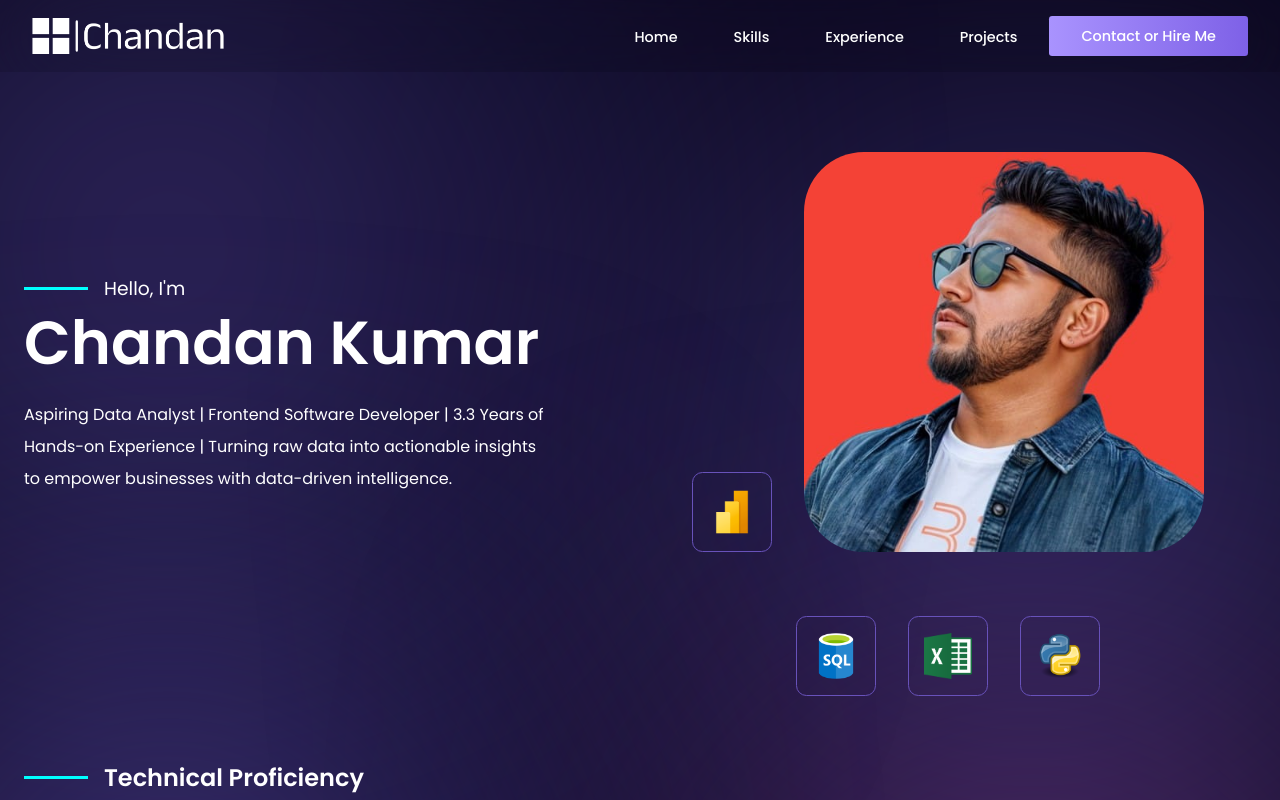
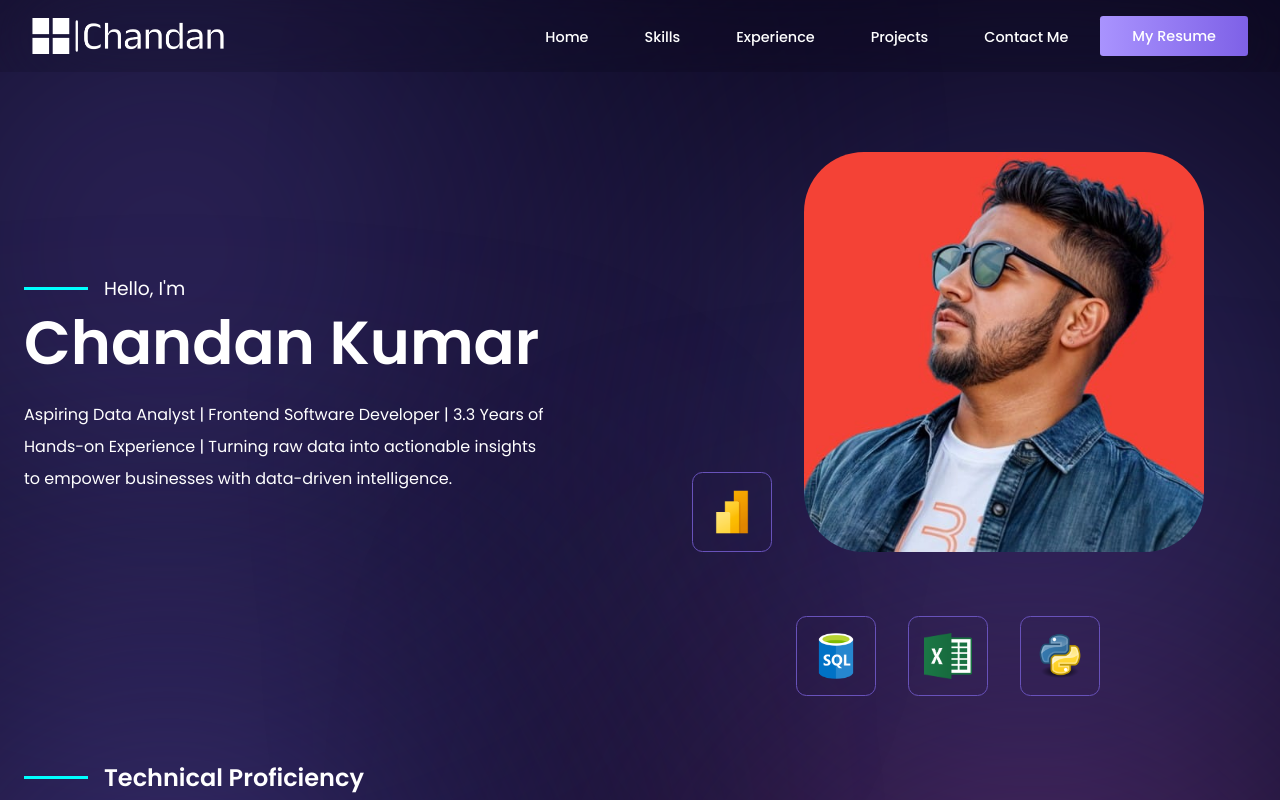
Before and after one commit to ChandanKr/portfolio-with-react, a React (Create React App) app: page / in a window 1280 px wide. Shown: the top 800 px of the page. Built offline with nearby package versions, Linux system fonts and the light colour scheme.

Commit message:
Resume Button Added With Download Functionality

```diff
--- a/src/components/Navbar/MobileNav/MobileNav.jsx
+++ b/src/components/Navbar/MobileNav/MobileNav.jsx
@@ -38,10 +38,11 @@ const MobileNav = ({ isOpen, toggleMenu }) => {
 
             <button className="contact-btn" onClick={toggleMenu}>
               <a
-                href="#contactme"
+                href="./assets/resume/Chandan_Kumar_Data_Analyst_Resume.pdf"
+                download="Chandan_Kumar_Data_Analyst_Resume.pdf"
                 style={{ textDecoration: "none", color: "#FFF" }}
               >
-                Hire Me
+                Resume
               </a>
             </button>
           </ul>
--- a/src/components/Navbar/Navbar.jsx
+++ b/src/components/Navbar/Navbar.jsx
@@ -39,18 +39,19 @@ const Navbar = () => {
                 Projects
               </a>
             </li>
-            {/* <li>
+            <li>
               <a href="#contactme" className="menu-item">
                 Contact Me
               </a>
-            </li> */}
+            </li>
 
             <button className="contact-btn" onClick={toggleMenu}>
               <a
-                href="#contactme"
+                href="./assets/resume/Chandan_Kumar_Data_Analyst_Resume.pdf"
+                download="Chandan_Kumar_Data_Analyst_Resume.pdf"
                 style={{ textDecoration: "none", color: "#FFF" }}
               >
-                Contact or Hire Me
+                My Resume
               </a>
             </button>
           </ul>
```
Also changed, not shown: 1 other file (tests, documents, lock files or other folders).
